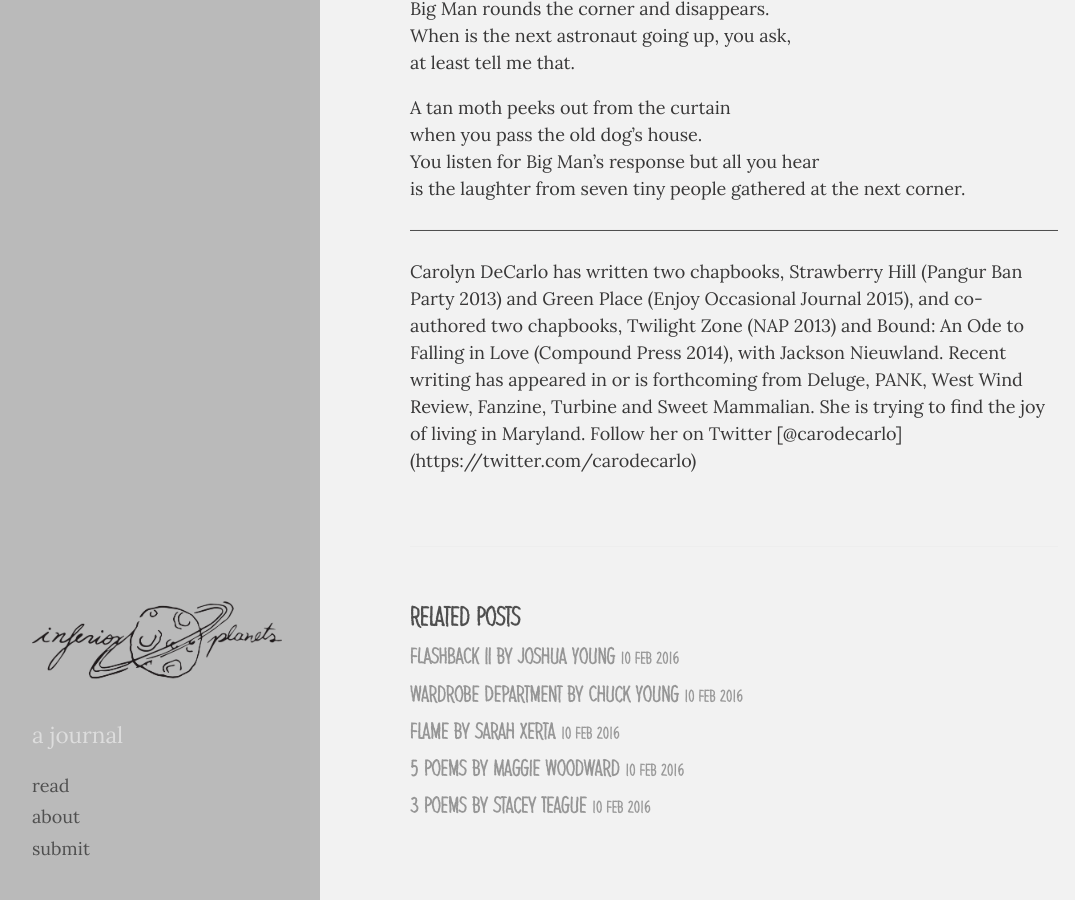
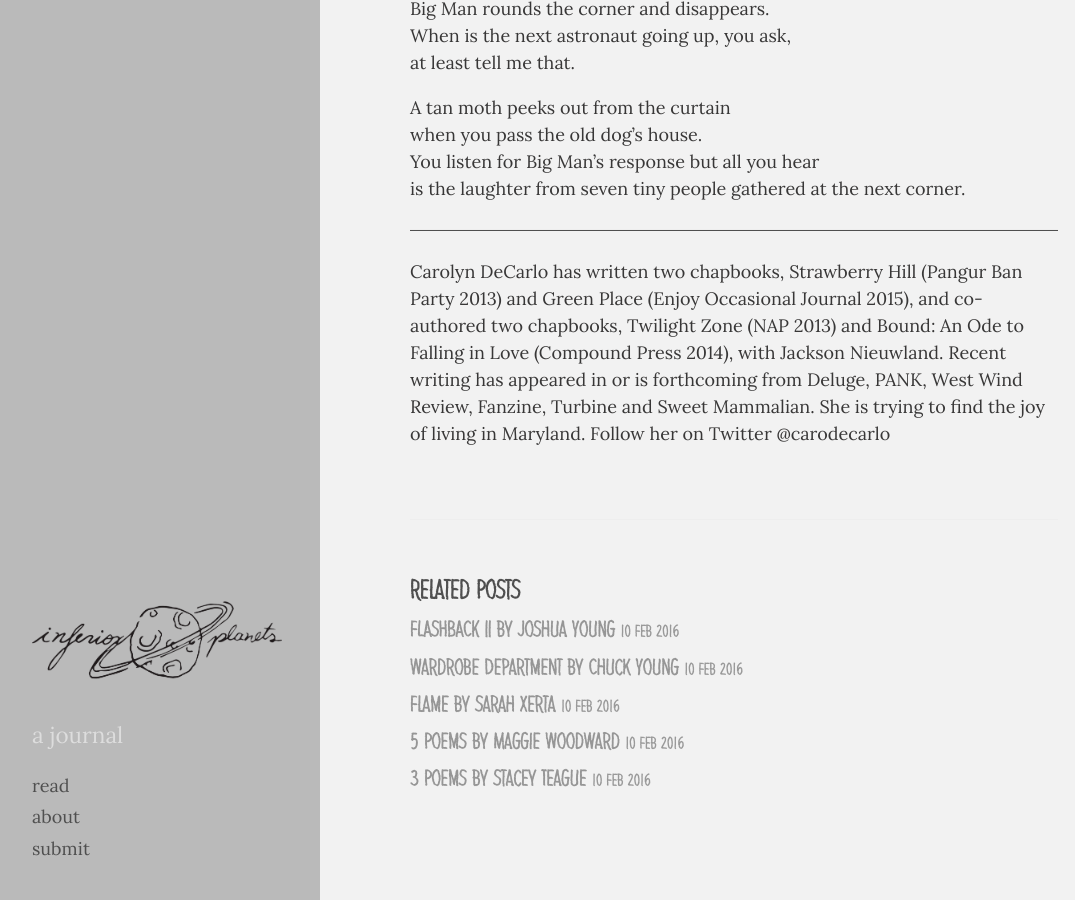
Before and after one commit to inferiorplanets/inferiorplanets.github.io, a Jekyll site: the page built from _posts/2016-02-10-decarlo.md, in a window 1280 px wide and 900 px high, scrolled down 1553 px. Shown: the whole window, without its empty margins (4-1079 px from the left). Built offline with Jekyll 4.4.1, drawn with Linux system fonts in a browser that asks for light colours; some web fonts are replaced; some of the changed lines change nothing that is shown.

Commit message:
Update 2016-02-10-decarlo.md

```diff
--- a/_posts/2016-02-10-decarlo.md
+++ b/_posts/2016-02-10-decarlo.md
@@ -57,4 +57,4 @@ is the laughter from seven tiny people gathered at the next corner.
 
 ___
 
-Carolyn DeCarlo has written two chapbooks, Strawberry Hill (Pangur Ban Party 2013) and Green Place (Enjoy Occasional Journal 2015), and co-authored two chapbooks, Twilight Zone (NAP 2013) and Bound: An Ode to Falling in Love (Compound Press 2014), with Jackson Nieuwland. Recent writing has appeared in or is forthcoming from Deluge, PANK, West Wind Review, Fanzine, Turbine and Sweet Mammalian. She is trying to find the joy of living in Maryland. Follow her on Twitter [@carodecarlo] (https://twitter.com/carodecarlo)
+Carolyn DeCarlo has written two chapbooks, Strawberry Hill (Pangur Ban Party 2013) and Green Place (Enjoy Occasional Journal 2015), and co-authored two chapbooks, Twilight Zone (NAP 2013) and Bound: An Ode to Falling in Love (Compound Press 2014), with Jackson Nieuwland. Recent writing has appeared in or is forthcoming from Deluge, PANK, West Wind Review, Fanzine, Turbine and Sweet Mammalian. She is trying to find the joy of living in Maryland. Follow her on Twitter @carodecarlo
```
